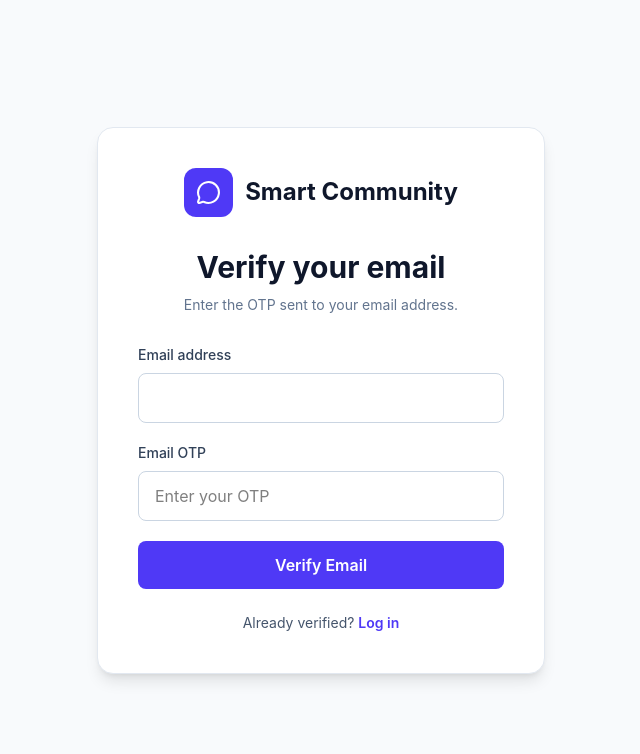
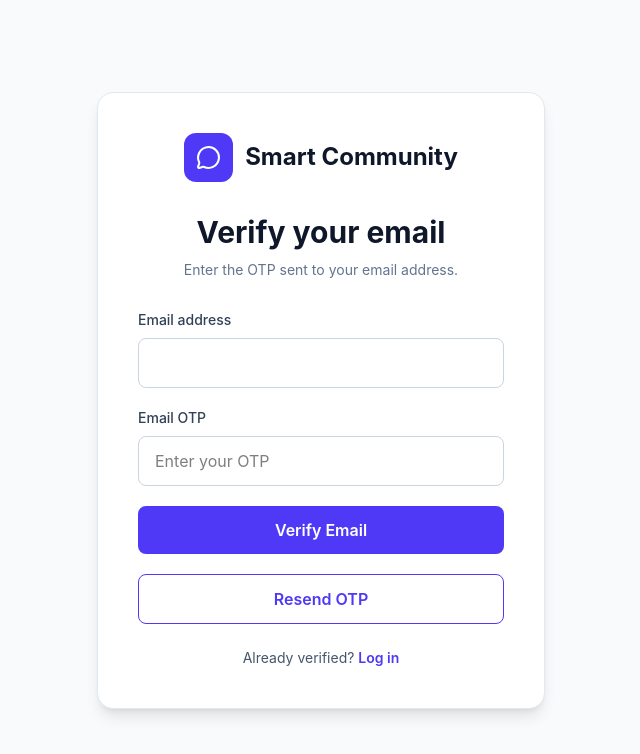
Before and after one commit to mahiicodes09-spec/Convox, a React (Vite) app in the folder frontend/: page /verify-email in a window 1280 px wide. Shown: the top 754 px of the page, without its empty margins (319-959 px from the left). Built offline with nearby package versions, Linux system fonts and the light colour scheme.

Commit message:
added  email verification feature

```diff
--- a/frontend/src/pages/VerifyEmailPage.jsx
+++ b/frontend/src/pages/VerifyEmailPage.jsx
@@ -1,4 +1,4 @@
-import { useState } from "react";
+import { useEffect, useState } from "react";
 import { Link, useLocation, useNavigate } from "react-router-dom";
 import { MessageCircle } from "lucide-react";
 import api from "../services/api";
@@ -10,8 +10,59 @@ const navigate = useNavigate();
 const [email, setEmail] = useState(location.state?.email || "");
 const [otp, setOtp] = useState("");
 const [loading, setLoading] = useState(false);
+const [resending, setResending] = useState(false);
+const [resendCooldown, setResendCooldown] = useState(0);
 const [error, setError] = useState("");
 const [success, setSuccess] = useState("");
+
+useEffect(() => {
+  if (resendCooldown <= 0) {
+    return undefined;
+  }
+
+  const timer = setTimeout(() => {
+    setResendCooldown((remaining) => Math.max(remaining - 1, 0));
+  }, 1000);
+
+  return () => clearTimeout(timer);
+}, [resendCooldown]);
+
+async function handleResend() {
+  if (resending || resendCooldown > 0) {
+    return;
+  }
+
+  setError("");
+  setSuccess("");
+
+  if (!email.trim()) {
+    setError("Please enter your email address.");
+    return;
+  }
+
+  setResending(true);
+
+  try {
+    await api.post("/auth/resend-verification/", { email: email.trim() });
+    setSuccess("A new OTP has been sent to your email address.");
+    setResendCooldown(60);
+  } catch (err) {
+    const data = err.response?.data;
+    const message =
+      data?.detail ||
+      data?.message ||
+      data?.email?.[0] ||
+      "Unable to resend the OTP. Please try again.";
+
+    setError(
+      typeof message === "string"
+        ? message
+        : "Unable to resend the OTP. Please try again."
+    );
+  } finally {
+    setResending(false);
+  }
+}
 
 async function handleSubmit(e) {
 e.preventDefault();
@@ -128,6 +179,19 @@ return (
       </button>
     </form>
 
+    <button
+      type="button"
+      onClick={handleResend}
+      disabled={resending || resendCooldown > 0}
+      className="mt-5 w-full rounded-lg border border-indigo-600 py-3 font-semibold text-indigo-600 transition hover:bg-indigo-50 disabled:cursor-not-allowed disabled:opacity-60"
+    >
+      {resending
+        ? "Sending..."
+        : resendCooldown > 0
+          ? `Resend OTP (${resendCooldown}s)`
+          : "Resend OTP"}
+    </button>
+
     <p className="mt-6 text-center text-sm text-slate-600">
       Already verified?{" "}
       <Link to="/login" className="font-semibold text-indigo-600 hover:text-indigo-700">
```
